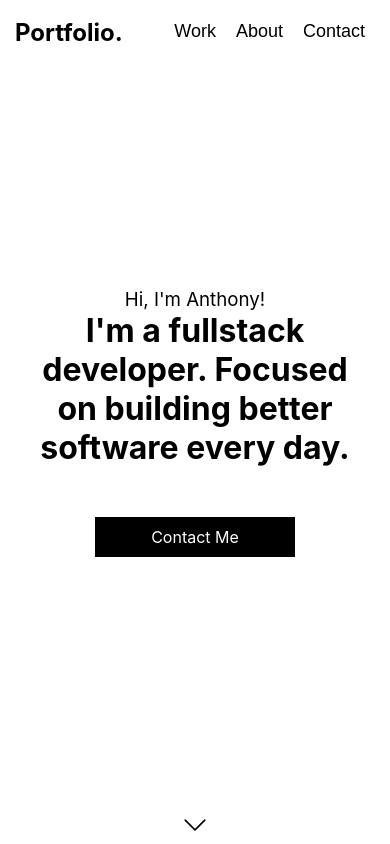
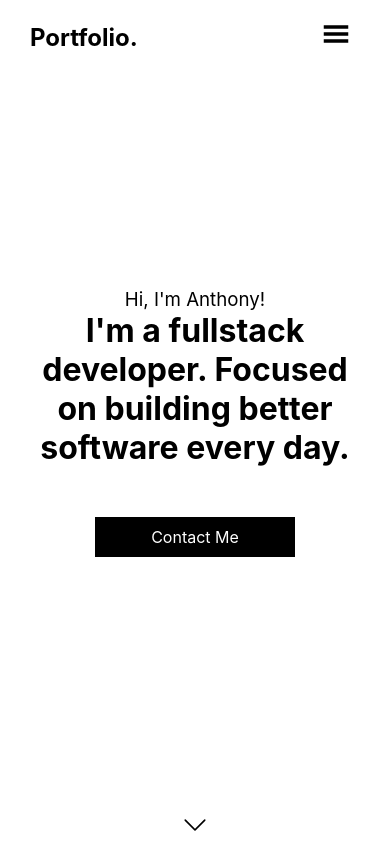
Before and after one commit to anthony-fdez/portfolio, a Next.js app: page / in a window 390 px wide. Shown: the top 844 px of the page. Built offline with nearby package versions, Linux system fonts and the light colour scheme.

Commit message:
Made a little nice side menu for mobile

```diff
--- a/components/header/header.module.css
+++ b/components/header/header.module.css
@@ -4,10 +4,11 @@
     top: 0px;
     left: 0px;
     width: 100%;
-    background-color: white;
-    border-bottom: 1px solid darkgray;
+    background-color: rgba(240, 240, 240, 0.8);
+    backdrop-filter: blur(10px);
     z-index: 99;
     transition: 300ms;
+    padding: 15px;
   }
   .header_container_light {
     position: fixed;
@@ -15,9 +16,9 @@
     left: 0px;
     width: 100%;
     background-color: white;
-    border-bottom: 1px solid rgba(169, 169, 169, 0);
     z-index: 99;
     transition: 300ms;
+    padding: 15px;
   }
   .header_content {
     display: flex;
@@ -32,6 +33,7 @@
   .navigation_list {
     display: flex;
     list-style-type: none;
+    flex-direction: column;
   }
   .navigation_list li {
     text-decoration: none;
@@ -49,7 +51,7 @@
     color: black;
     font-size: 18px;
     margin: 0px;
-    margin-right: 10px;
+    margin-bottom: 10px;
     text-align: center;
     width: auto;
     border-bottom: 2px solid transparent;
@@ -59,9 +61,57 @@
     cursor: pointer;
     transition: 100ms;
     margin-left: 10px;
+    font-size: 30px;
   }
   .navigation_button:hover {
     border-bottom: 2px solid black;
+  }
+  .nav_container_open,
+  .nav_container_closed {
+    position: fixed;
+    height: 100vh;
+    width: 80vw;
+    top: 0px;
+    right: 0px;
+    background-color: whitesmoke;
+    padding: 20px;
+    padding-top: 100px;
+    transition: 400ms;
+  }
+  .nav_container_closed {
+    transform: translateX(100%);
+    transition: 200ms;
+  }
+  .nav_bg_open,
+  .nav_bg_closed {
+    position: fixed;
+    height: 100vh;
+    width: 100vw;
+    top: 0px;
+    right: 0px;
+    transition: 200ms;
+  }
+
+  .nav_bg_open {
+    background-color: rgba(0, 0, 0, 0.5);
+  }
+  .nav_bg_closed {
+    background-color: transparent;
+    pointer-events: none;
+  }
+  .hamburger_menu {
+    font-size: 28px;
+    padding-left: 10px;
+    padding-right: 10px;
+  }
+  .close_menu_button {
+    position: absolute;
+    top: 30px;
+    right: 50px;
+    font-size: 20px;
+    height: 40px;
+    width: 40px;
+    /* padding: 20px; */
   }
 }
 @media only screen and (min-width: 901px) {
@@ -70,8 +120,8 @@
     top: 0px;
     left: 0px;
     width: 100%;
-    background-color: white;
-    border-bottom: 1px solid darkgray;
+    background-color: rgba(240, 240, 240, 0.8);
+    backdrop-filter: blur(10px);
     z-index: 99;
     padding: 20px;
     transition: 300ms;
@@ -82,7 +132,6 @@
     left: 0px;
     width: 100%;
     background-color: white;
-    border-bottom: 1px solid rgba(255, 255, 255, 0);
     z-index: 99;
     padding: 20px;
     transition: 300ms;
@@ -127,4 +176,11 @@
     border-bottom: 2px solid black;
     transition: 100ms;
   }
+  .hamburger_menu {
+    display: none;
+  }
+  .close_menu_button {
+    display: none;
+    /* padding: 20px; */
+  }
 }
--- a/components/header/header.tsx
+++ b/components/header/header.tsx
@@ -1,9 +1,12 @@
 import React, { useState, useEffect } from "react";
 import Link from "next/link";
 import styles from "./header.module.css";
+import { GiHamburgerMenu } from "react-icons/gi";
+import { AiOutlineClose } from "react-icons/ai";
 
 const Header = () => {
   const [scrollPosition, setScrollPosition] = useState<number>(0);
+  const [isMenuOpen, setIsMenuOpen] = useState(false);
 
   const handleScroll = () => {
     const position = window.pageYOffset;
@@ -20,6 +23,8 @@ const Header = () => {
 
   const scrollTo = (elementId: string) => {
     const section = document.querySelector(`#${elementId}`);
+
+    setIsMenuOpen(false);
 
     if (section)
       section.scrollIntoView({ behavior: "smooth", block: "center" });
@@ -39,7 +44,27 @@ const Header = () => {
             Portfolio.
           </span>
         </Link>
-        <nav>
+        <span
+          onClick={() => setIsMenuOpen(true)}
+          className={styles.hamburger_menu}
+        >
+          <GiHamburgerMenu />
+        </span>
+        <div
+          onClick={() => {
+            setIsMenuOpen(false);
+          }}
+          className={isMenuOpen ? styles.nav_bg_open : styles.nav_bg_closed}
+        />
+        <nav
+          className={
+            isMenuOpen ? styles.nav_container_open : styles.nav_container_closed
+          }
+        >
+          <AiOutlineClose
+            onClick={() => setIsMenuOpen(false)}
+            className={styles.close_menu_button}
+          />
           <ul className={styles.navigation_list}>
             <li>
               <Link passHref href="/#work">
--- a/components/home/skills/skills.tsx
+++ b/components/home/skills/skills.tsx
@@ -31,7 +31,6 @@ const Skills = () => {
             <li>
               <span>JavaScript</span>
             </li>
-
             <li>
               <span>REST APIs</span>
             </li>
@@ -59,6 +58,21 @@ const Skills = () => {
             <li>
               <span>Fluent in Spanish</span>
             </li>
+            <li>
+              <span>SQL</span>
+            </li>
+            <li>
+              <span>PHP</span>
+            </li>
+            <li>
+              <span>Web sockets</span>
+            </li>
+            <li>
+              <span>APIs</span>
+            </li>
+            <li>
+              <span>Jest</span>
+            </li>
           </ul>
         </div>
       </Fade>
```
